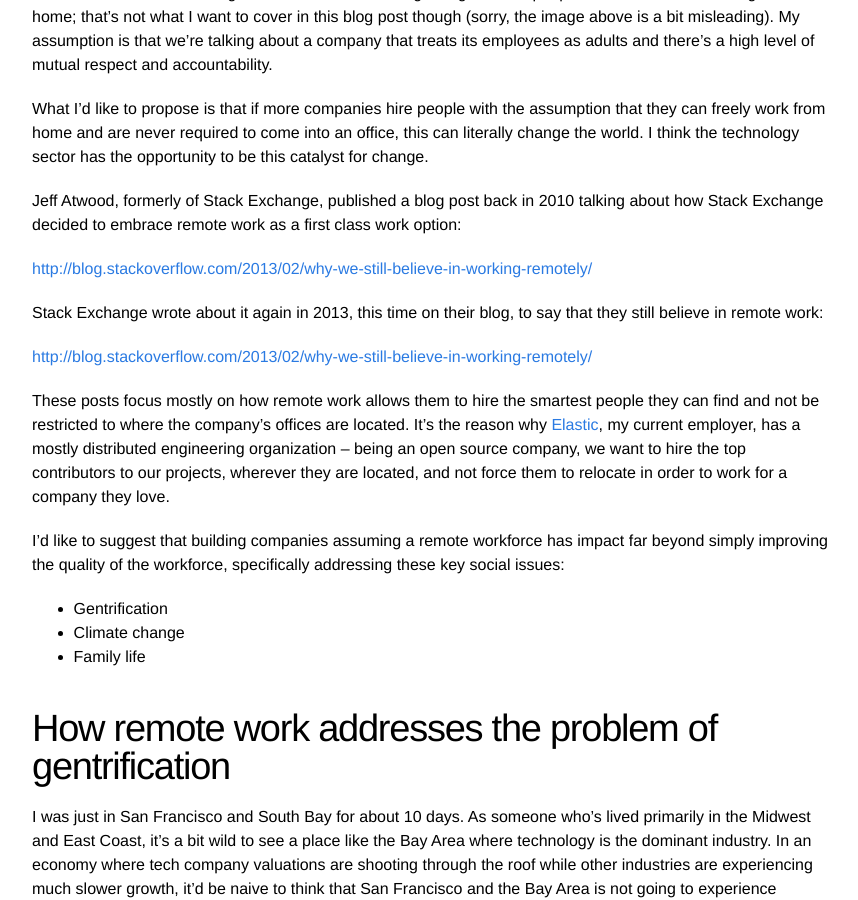
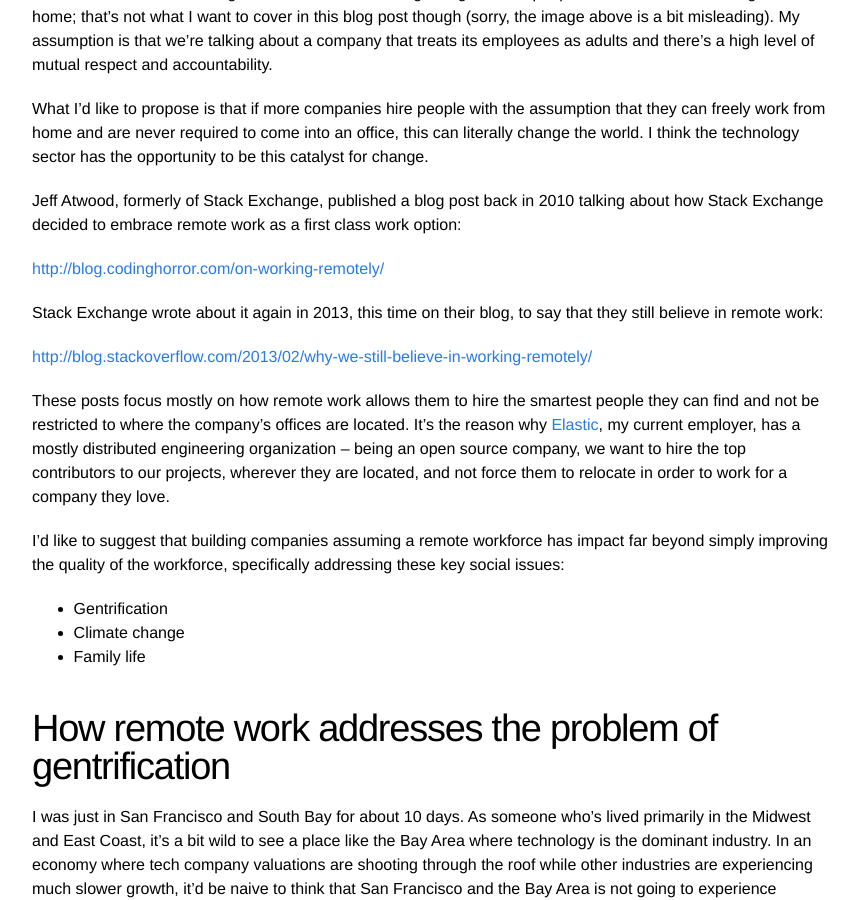
Before and after one commit to peterskim12/blog, a Jekyll site: the page built from _posts/2015-03-22-how-remote-work-can-change-the-world.md, in a window 1280 px wide and 900 px high, scrolled down 767 px. Shown: the whole window, without its empty margins (208-1066 px from the left). Built offline with Jekyll 4.4.1, drawn with Linux system fonts in a browser that asks for light colours; comment, search, counter and statistics services are not loaded; some of the changed lines change nothing that is shown.

Commit message:
fixed bad link

```diff
--- a/_posts/2015-03-22-how-remote-work-can-change-the-world.md
+++ b/_posts/2015-03-22-how-remote-work-can-change-the-world.md
@@ -16,7 +16,7 @@ What I'd like to propose is that if more companies hire people with the assumpti
 
 Jeff Atwood, formerly of Stack Exchange, published a blog post back in 2010 talking about how Stack Exchange decided to embrace remote work as a first class work option:
 
-[http://blog.stackoverflow.com/2013/02/why-we-still-believe-in-working-remotely/](http://blog.stackoverflow.com/2013/02/why-we-still-believe-in-working-remotely/)
+[http://blog.codinghorror.com/on-working-remotely/](http://blog.codinghorror.com/on-working-remotely/)
 
 Stack Exchange wrote about it again in 2013, this time on their blog, to say that they still believe in remote work:
 
```
